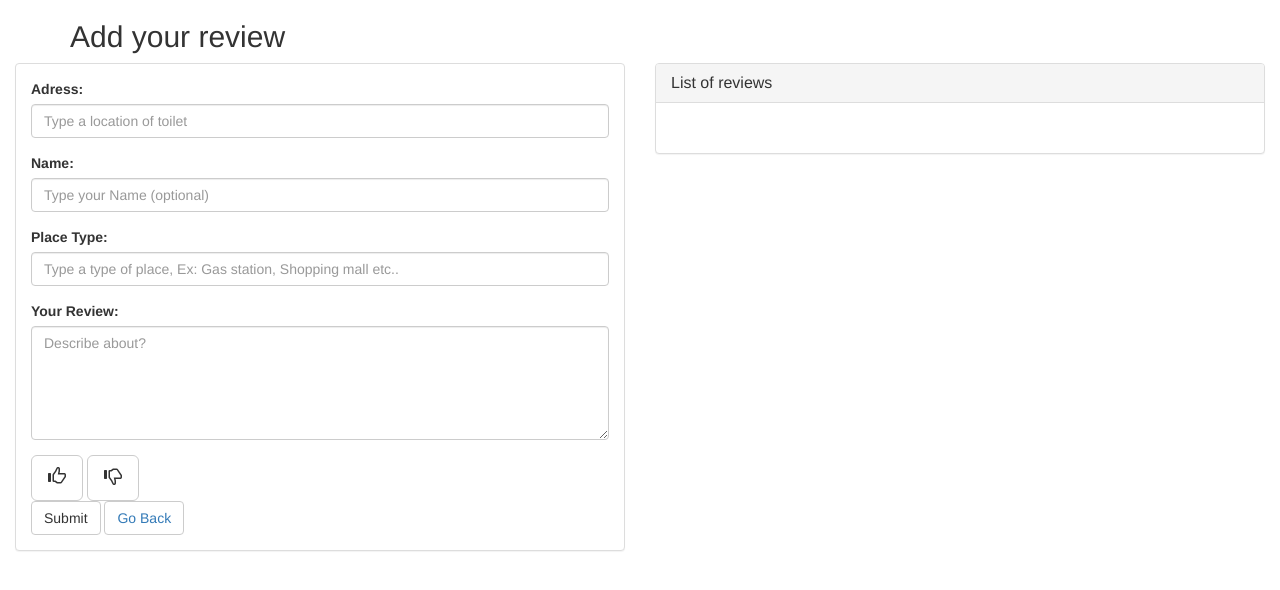
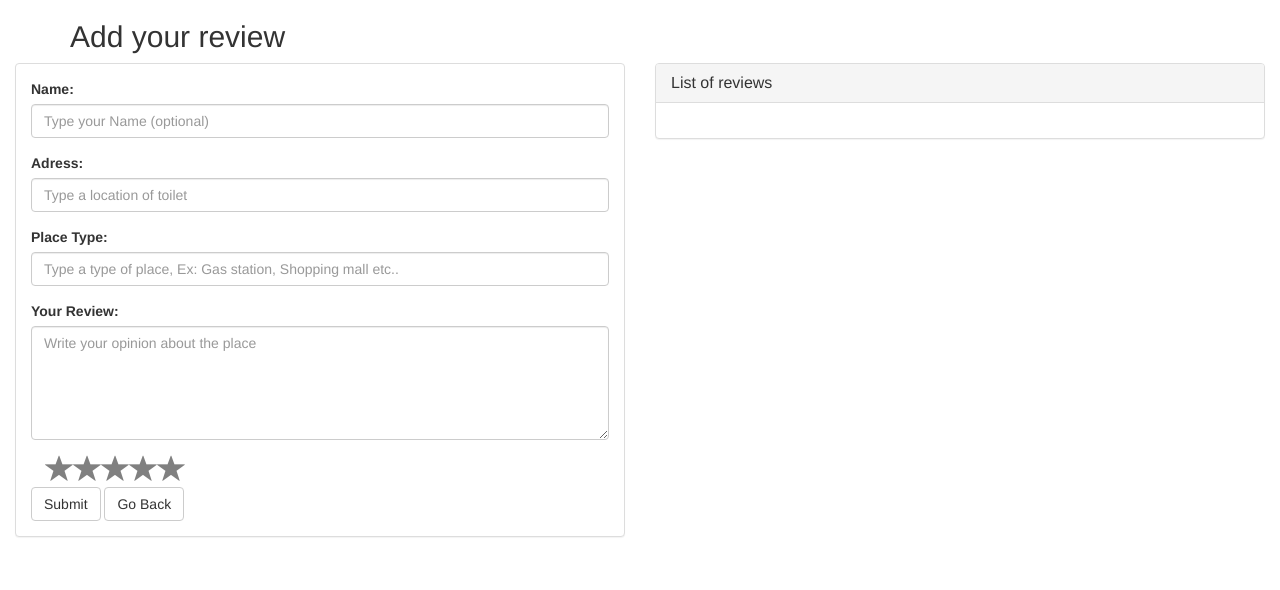
Before and after one commit to kmding/Johnny-On-The-GO-, a PHP site: page /review.html in a window 1280 px wide. Shown: the top 590 px of the page. Run offline with PHP 8.4, Linux system fonts and the light colour scheme; some libraries are stand-ins or nearby versions.

Commit message:
changes in the rating style, and display box

```diff
--- a/assets/css/css.css
+++ b/assets/css/css.css
@@ -70,3 +70,25 @@ html, body {
   margin-top: 30px;
   /*overflow: hidden;*/
 }
+a{
+  color: #333;
+}
+a:link{
+ text-decoration: none;
+}
+a:hover{
+  color: #333;
+}
+#namedisplay{
+  /*margin-bottom: -5px;*/
+  display: inline;
+
+}
+#ratingdisplay{
+  /*margin-bottom: -5px;*/
+  display: inline;
+  float: right;
+}
+#namedisplay, #ratingdisplay, #addressdisplay, #hoursdisplay, #placedisplay, #reviewdisplay{
+  margin-bottom: -5px;
+}
--- a/assets/javascript/js.js
+++ b/assets/javascript/js.js
@@ -1,12 +1,3 @@
-// This example adds a search box to a map, using the Google Place Autocomplete
-// feature. People can enter geographical searches. The search box will return a
-// pick list containing a mix of places and predicted search terms.
-
-// This example requires the Places library. Include the libraries=places
-// parameter when you first load the API. For example:
-// <script src="https://maps.googleapis.com/maps/api/js?key=YOUR_API_KEY&libraries=places">
-
-
 // Initialize Firebase
 // var config = {
 //   apiKey: "AIzaSyAm5g1m-LfYFn6tCoxvwjYBDjgVN2dTTAo",
@@ -16,44 +7,34 @@
 //   messagingSenderId: "549506614342"
 // };
 // firebase.initializeApp(config);
+// var database = firebase.database();
 var map;
 var upVote = 0;
 var dnVote = 0;
 
 function initAutocomplete() {
     initMap();
-    // var map = new google.maps.Map(document.getElementById('map'), {
-    //   center: {lat: 40.217923, lng: -74.746296},
-    //   zoom: 8,
-    //   mapTypeId: 'roadmap'
-    // });
-
     // Create the search box and link it to the UI element.
     var input = document.getElementById('pac-input');
     var searchBox = new google.maps.places.SearchBox(input);
     map.controls[google.maps.ControlPosition.TOP_LEFT].push(input);
-
     // Bias the SearchBox results towards current map's viewport.
     map.addListener('bounds_changed', function() {
         searchBox.setBounds(map.getBounds());
     });
-
     var markers = [];
     // Listen for the event fired when the user selects a prediction and retrieve
     // more details for that place.
     searchBox.addListener('places_changed', function() {
         var places = searchBox.getPlaces();
-
         if (places.length == 0) {
             return;
         }
-
         // Clear out the old markers.
-        markers.forEach(function(marker) {
-            marker.setMap(null);
-        });
-        markers = [];
-
+        // markers.forEach(function(marker) {
+        //   marker.setMap(null);
+        // });
+        // markers = [];
         // For each place, get the icon, name and location.
         var bounds = new google.maps.LatLngBounds();
         places.forEach(function(place) {
@@ -68,7 +49,6 @@ function initAutocomplete() {
                 anchor: new google.maps.Point(17, 34),
                 scaledSize: new google.maps.Size(25, 25)
             };
-
             // Create a marker for each place.
             markers.push(new google.maps.Marker({
                 map: map,
@@ -76,7 +56,6 @@ function initAutocomplete() {
                 title: place.name,
                 position: place.geometry.location
             }));
-
             if (place.geometry.viewport) {
                 // Only geocodes have viewport.
                 bounds.union(place.geometry.viewport);
@@ -91,60 +70,36 @@ function initAutocomplete() {
 }
 
 function getCity(options, complete) {
-
     var geocoder = new google.maps.Geocoder(),
         request;
-
     if (options.latitude) {
-
         request = { 'latLng': new google.maps.LatLng(options.latitude, options.longitude) };
-
     } else {
-
         request = { 'address': options.address };
-
     };
-
     geocoder.geocode(request, function(results, status) {
-
         if (status == google.maps.GeocoderStatus.OK) {
-
             console.log(results);
-
             //check top-level results
             for (var resultIndex = 0; resultIndex < results.length; resultIndex++) {
-
                 var types = results[resultIndex].types;
-
                 for (var typeIndex = 0; typeIndex < types.length; typeIndex++) {
-
                     if (types[typeIndex] == 'locality') {
-
                         complete(results[resultIndex].formatted_address);
                         return;
-
                     };
-
                 };
-
             };
-
             //no result, check addresses
             for (var resultIndex = 0; resultIndex < results.length; resultIndex++) {
-
                 var addresses = results[resultIndex].address_components;
 
                 for (var addressIndex = 0; addressIndex < addresses.length; addressIndex++) {
-
                     var types = addresses[addressIndex].types;
-
                     for (var typeIndex = 0; typeIndex < types.length; typeIndex++) {
-
                         if (types[typeIndex] == 'locality') {
-
                             complete(addresses[addressIndex].long_name);
                             return;
-
                         };
                     };
                 };
@@ -152,21 +107,15 @@ function getCity(options, complete) {
         } else {
             console.log('error: ' + status);
             complete();
-
         };
-
     });
-
 };
-
-
 var initMap = function() {
     map = new google.maps.Map(document.getElementById('map'), {
         center: { lat: -34.397, lng: 150.644 },
-        zoom: 15
+        zoom: 12
     });
     var infoWindow = new google.maps.InfoWindow({ map: map });
-
     // Try HTML5 geolocation.
     if (navigator.geolocation) {
         navigator.geolocation.getCurrentPosition(function(position) {
@@ -174,7 +123,38 @@ var initMap = function() {
                 lat: position.coords.latitude,
                 lng: position.coords.longitude
             };
+            infowindow = new google.maps.InfoWindow();
+            service = new google.maps.places.PlacesService(map);
+            console.log(service.nearbySearch)
+                // service.nearbySearch(request, callback);
+            service.nearbySearch({
+                location: pos,
+                radius: 5000,
+                type: ['store'],
+            }, callback);
 
+            function callback(results, status) {
+                if (status == google.maps.places.PlacesServiceStatus.OK) {
+                    for (var i = 0; i < results.length; i++) {
+                        var place = results[i];
+                        createMarker(results[i]);
+                    }
+                }
+            }
+
+            function createMarker(place) {
+                var placeLoc = place.geometry.location;
+                var marker = new google.maps.Marker({
+                    map: map,
+                    position: place.geometry.location
+                });
+
+                google.maps.event.addListener(marker, 'click', function() {
+                    infowindow.setContent("great");
+                    infowindow.open(map, this);
+                    // infowindow.nameMarker();
+                });
+            }
             infoWindow.setPosition(pos);
             getCity({ latitude: position.coords.latitude, longitude: position.coords.longitude }, function(city) {
                 console.log(city);
@@ -190,46 +170,148 @@ var initMap = function() {
     }
 }
 
-
-
 function handleLocationError(browserHasGeolocation, infoWindow, pos) {
     infoWindow.setPosition(pos);
     infoWindow.setContent(browserHasGeolocation ?
         'Error: The Geolocation service failed.' :
         'Error: Your browser doesn\'t support geolocation.');
 }
-
 // to type and display review
 $("#addRev").on('click', function() {
-    var address = $("#addressinput").val().trim();
+    // e.preventDefault();
     var name = $("#namelinput").val().trim();
+    var address = $("#autocomplete").val().trim();
+    // var hours = $("#hoursdisplay").val().trim();
     var place = $("#placeinput").val().trim();
     var review = $("#reviewinput").val().trim();
 
-
-    console.log(address);
     console.log(name);
+    // console.log(hours);
     console.log(place);
     console.log(review);
+    console.log(address);
 
     // $("#addressdisplay").html(address);
     // $("#namedisplay").html(name);
     // $("#placedisplay").html(place);
     // $("#reviewdisplay").html(review);
-    $("#recentReview").append("<h1>" + address);
-    $("#recentReview").append("<h4>" + name);
-    $("#recentReview").append("<h4>" + place);
-    $("#recentReview").append("<p>" + review);
+    $("#namedisplay").append(name);
+    $("#ratingdisplay").append("Rating: " + rating + " Stars");;
+    $("#addressdisplay").append(address);
+    $("#hoursdisplay").append(hours);
+    $("#placedisplay").append(place);
+    $("#reviewdisplay").append(review);
+
+    // create an object to hold the data
+    var addedReview = {
+            Name: name,
+            Address: address,
+            Place: place,
+            Review: review,
+            Rating: rating
+        }
+    // upload data to the database
+    database.ref().push(newTrain);
+    // clear input boxes
+    $("#namelinput").val(" ")
+    $("#autocomplete").val(" ")
+    // $("#hoursdisplay").val(" ");
+    $("#placeinput").val(" ");
+    $("#reviewinput").val(" ");
+    // show the data instead of directly moving to the another map
     return false;
 });
-// vote count
-$("#positivevote").on('click', function() {
-    upVote++;
-    $("#upVote").html(' ' + upVote);
-    console.log("+ve vote: " + upVote);
+// database.ref().on("child_added", function(childSnapshot, prevChildKey){
+
+//   console.log(childSnapshot.val());
+
+//   // Store everything into a variable.
+//   var name = childSnapshot.val().Name;
+//   var address = childSnapshot.val().Address;
+//   var place = childSnapshot.val().Place;
+//   var review = childSnapshot.val().Review;
+//   var rating = childSnapshot.val().Rating;
+
+//   // Employee Info
+//   console.log(name);
+//   console.log(address);
+//   console.log(place);
+//   console.log(review);
+//   console.log(rating);
+
+//   $("#namedisplay").html(name);
+//   $("#ratingdisplay").html("Rating: " + rating + " Stars");;
+//   $("#addressdisplay").html(address);
+//   $("#hoursdisplay").html(hours);
+//   $("#placedisplay").html(place);
+//   $("#reviewdisplay").html(review);
+// });
+// add a stars rating
+(function(ratingStars) {
+    $.fn.rating = function(method, options) {
+        method = method || 'create';
+        // This is the easiest way to have default options.
+        var settings = $.extend({
+            // These are the defaults.
+            limit: 5,
+            value: 0,
+            glyph: "glyphicon-star",
+            coloroff: "gray",
+            coloron: "gold",
+            size: "2.0em",
+            cursor: "pointer",
+            onClick: function() {},
+            endofarray: "idontmatter"
+        }, options);
+        var style = "";
+        // set a size,color,cursor style using above data "size","coloroff","cursor"
+        style = style + "font-size:" + settings.size + "; ";
+        style = style + "color:" + settings.coloroff + "; ";
+        style = style + "cursor:" + settings.cursor + "; ";
+        if (method == 'create') {
+            //this.html('');  //junk whatever was there
+            //initialize the data-rating property
+            this.each(function() {
+                    attr = $(this).attr('data-rating');
+                    if (attr === undefined || attr === false) { $(this).attr('data-rating', settings.value); }
+                })
+                //bolt in the glyphs
+            for (var i = 0; i < settings.limit; i++) {
+                this.append('<span data-value="' + (i + 1) + '" class="ratingicon glyphicon ' + settings.glyph + '" style="' + style + '" aria-hidden="true"></span>');
+            }
+            //paint
+            this.each(function() { paint($(this)); });
+        }
+        if (method == 'set') {
+            this.attr('data-rating', options);
+            this.each(function() { paint($(this)); });
+        }
+        if (method == 'get') {
+            return this.attr('data-rating');
+        }
+        //register the click events
+        this.find("span.ratingicon").click(function() {
+            rating = $(this).attr('data-value')
+            $(this).parent().attr('data-rating', rating);
+            paint($(this).parent());
+            settings.onClick.call($(this).parent());
+        })
+
+        function paint(div) {
+            rating = parseInt(div.attr('data-rating'));
+            div.find("input").val(rating); //if there is an input in the div lets set it's value
+            div.find("span.ratingicon").each(function() { //now paint the stars
+
+                var rating = parseInt($(this).parent().attr('data-rating'));
+                var value = parseInt($(this).attr('data-value'));
+                if (value > rating) { $(this).css('color', settings.coloroff); } else { $(this).css('color', settings.coloron); }
+            })
+        }
+
+    };
+}(jQuery));
+
+$(document).ready(function() {
+
+    $("#stars-default").rating();
 });
-$("#negativevote").on('click', function() {
-    dnVote++;
-    $("#downVote").html(' ' + dnVote);
-    console.log("-ve vote: " + dnVote);
-});
--- a/index.html
+++ b/index.html
@@ -10,6 +10,7 @@
 
 </head>
 <body> <a  href="review.html"> <img id="btn" class="image" src="assets/images/plus.png"></a>
+<!-- <button class="image" id="add">add</button> -->
  <img id="list" class="image" src="assets/images/list.png">
   <!--  <button id="btn" > <a  href="review.html">Add</a></button> -->
 
@@ -20,8 +21,9 @@
   <ul id="places"></ul>
 </div>
   <!-- <script src="//ajax.googleapis.com/ajax/libs/jquery/1.8.1/jquery.min.js"></script> -->
-  <script type="text/javascript" src="assets/javascript/js.js"></script>
+
   <script src="https://maps.googleapis.com/maps/api/js?key=AIzaSyD-IyZRZAvhDy-EreLYglFdoF3srlLDxq0&libraries=places&callback=initAutocomplete"
          async defer></script>
+         <script type="text/javascript" src="assets/javascript/js.js"></script>
 </body>
 </html>
--- a/review.html
+++ b/review.html
@@ -28,31 +28,39 @@
         <div class="panel-body">
           <!-- Sign-up Form (note the various input "types")-->
           <form role="form">
-            <div class="form-group">
-              <label for="text">Adress:</label>
-              <input type="location" class="form-control" id="addressinput" placeholder="Type a location of toilet">
-            </div>
+
             <div class="form-group">
               <label for="text">Name:</label>
               <input type="text" class="form-control" id="namelinput" placeholder="Type your Name (optional)">
             </div>
+            <div class="form-group">
+              <label for="text">Adress:</label>
+              <input type="text" class="form-control" id="addressin" placeholder="Type a location of toilet">
+            </div>
+            <!-- <div class="form-group"> Not working in Safari
+              <label for="text">Hours of Operation(format "hh:mm am to hh:mm pm"):</label>
+              <input type="time" class="form-control" id="hoursinput" placeholder="Type opening and closing times">
+            </div> -->
             <div class="form-group">
               <label for="text">Place Type:</label>
               <input type="text" class="form-control" id="placeinput" placeholder="Type a type of place, Ex: Gas station, Shopping mall etc.. ">
             </div>
             <div class="form-group">
              <label for="comment">Your Review:</label>
-             <textarea class="form-control" rows="5" id="reviewinput" placeholder="Describe about?"></textarea>
+             <textarea class="form-control" rows="5" id="reviewinput" placeholder="Write your opinion about the place"></textarea>
              </div>
              </form>
              <!-- <img id="thumup" src="assets/images/thumbsup.png">
              <img id="thumdown" src="assets/images/thumbdown.png"> -->
-            <button id="positivevote" type="button" class="btn btn-default btn-lg">
+            <!-- <button id="positivevote" type="button" class="btn btn-default btn-lg">
   <span id="upVote" class="glyphicon glyphicon-thumbs-up" aria-hidden="true"></span>
 </button>
 <button id="negativevote" type="button" class="btn btn-default btn-lg">
   <span id="downVote" class="glyphicon glyphicon-thumbs-down" aria-hidden="true"></span>
-</button>
+</button> -->
+<div class="container-fluid">
+<div id="stars-default"><input type="hidden" name="rating"/></div>
+</div>
              <form>
             <button type="submit" class="btn btn-default" id="addRev">Submit</button>
             <button type="submit" class="btn btn-default" id="cancel"><a href="index.html">Go Back</a></button>
@@ -68,9 +76,11 @@
           <h3 class="panel-title">List of reviews</h3>
         </div>
         <div class="panel-body" id="recentReview">
-          <h2 id="addressdisplay"></h2>
           <h4 id="namedisplay"></h4>
-          <h4 id="placedisplay"></h4>
+          <h6 id="ratingdisplay"></h6>
+          <h6 id="addressdisplay"></h6>
+          <!-- <h6 id="hoursdisplay"></h6> -->
+          <h6 id="placedisplay"></h6>
           <p id="reviewdisplay"></p>
         </div>
       </div>
@@ -80,6 +90,8 @@
 <!-- </div> -->
   <!-- <script src="//ajax.googleapis.com/ajax/libs/jquery/1.8.1/jquery.min.js"></script> -->
   <!-- javascript file  -->
+  <script src="https://maps.googleapis.com/maps/api/js?key=AIzaSyD-IyZRZAvhDy-EreLYglFdoF3srlLDxq0&libraries=places&callback=initAutocomplete"
+         async defer></script>
   <script type="text/javascript" src="assets/javascript/js.js"></script>
 
 </body>
```
Lines whose indentation alone changed are shown as unchanged.
